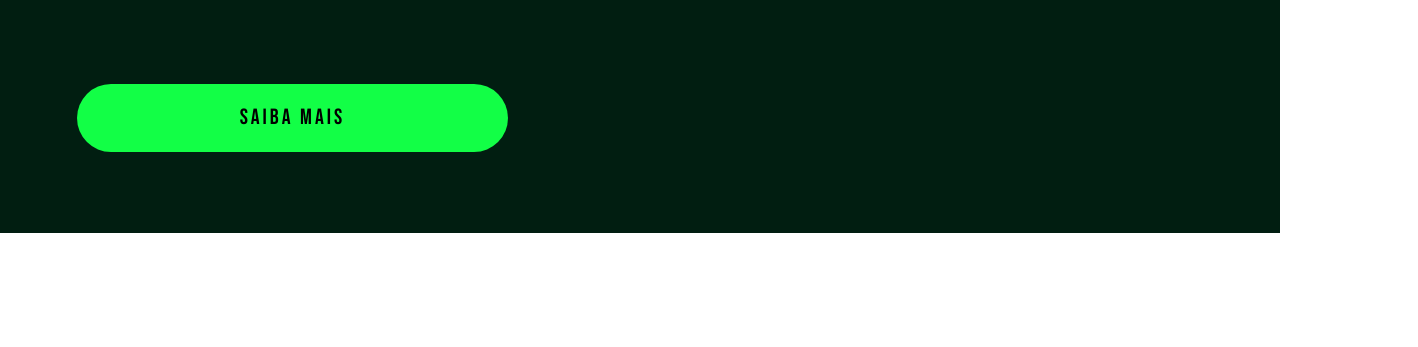
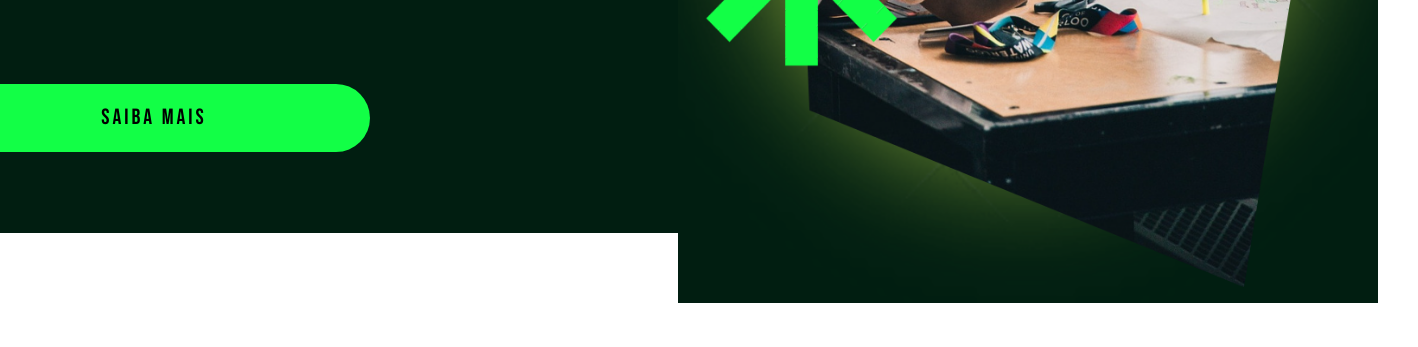
Before and after one commit to devcarolzita/album-formatura-34, a website: page src/index.html in a window 1280 px wide. Shown: the part 567-914 px from the top of the page, 1418 px wide, since content can reach past the window. Before the commit the page ends 800 px from the top, so only its background shows below. Drawn offline with Linux system fonts and the light colour scheme.

Commit message:
First Page Done

```diff
--- a/src/index.html
+++ b/src/index.html
@@ -28,9 +28,17 @@
 
   <body>
     <div class="first-screen">
-      <h3>Trybe</h3>
-      <h1>Conheça quem passou pela a Turma 34</h1>
-      <button class="read-more-button">Saiba Mais</button>
+      <div class="left-container">
+        <h3>Trybe</h3>
+        <h1>Conheça quem passou pela a Turma 34</h1>
+        <button class="read-more-button">Saiba Mais</button>
+      </div>
+      <div class="right-container">
+        <img
+          src="../public/images/first-page-image.png"
+          alt="left-side-image"
+        />
+      </div>
     </div>
   </body>
 
--- a/src/style.css
+++ b/src/style.css
@@ -4,13 +4,15 @@
 }
 
 .first-screen {
+  display: flex;
+  justify-content: center;
   background-color: #011e11;
   width: 100vw;
   height: 100vh;
   color: white;
 }
 
-.first-screen h3 {
+.left-container h3 {
   font-family: "Bebas Neue", sans-serif;
   color: #12ff46;
   padding: 76.8px;
@@ -18,7 +20,7 @@
   letter-spacing: 2px;
 }
 
-.first-screen h1 {
+.left-container h1 {
   width: 700px;
   padding-left: 76.8px;
   margin-top: 100px;
@@ -43,3 +45,10 @@
   letter-spacing: 3px;
   font-weight: 400;
 }
+
+.right-container img {
+  width: 700px;
+  height: 830px;
+  padding: 40px;
+  size: 500px;
+}
```
Also changed, not shown: public/images/first-page-image.png (added).
